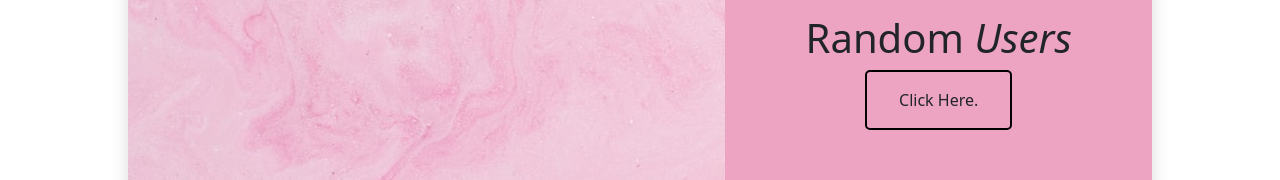
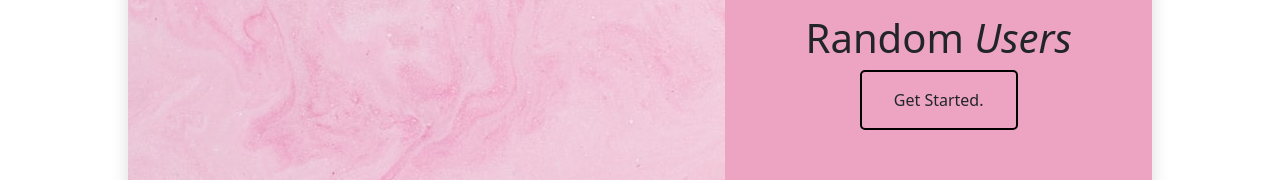
Before and after one commit to welpidem/random-users, a Vue app: page / in a window 1280 px wide. Shown: the part 324-504 px from the top of the page. Built offline with nearby package versions, Linux system fonts and the light colour scheme.

Commit message:
Update App.vue

```diff
--- a/src/App.vue
+++ b/src/App.vue
@@ -4,12 +4,12 @@ import { RouterLink, RouterView } from 'vue-router'
 import { useRouteConstants } from '@/composables/use-route-constants'
 import NavBar from './components/nav-bar.vue'
 
-const {routeName} = useRouteConstants();
+const { routeName } = useRouteConstants();
 const next = ref(false);
 
 </script>
 <template>
-  <div class="page-wrapper" v-if="next === false">
+    <div class="page-wrapper" v-if="next === false">
         <div class="content-wrapper shadow">
             <section id="section-1">
                 <div class="image-container">
@@ -17,21 +17,22 @@ const next = ref(false);
                 </div>
                 <div class="info-container">
                     <h1>Random <i>Users</i></h1>
-                    <label for="toggle2" @click="next = true, $router.push({name: routeName.home})">Click Here.</label>
+                    <label for="toggle2" @click="next = true, $router.push({ name: routeName.home })">Get Started.</label>
                 </div>
             </section>
         </div>
     </div>
-    <NavBar v-else/>
-  <RouterView />
+    <NavBar v-else />
+    <RouterView />
 </template>
 
 <style scoped>
-body{
-  background-color: rgba(214, 214, 214, 0.935);
+body {
+    background-color: rgba(214, 214, 214, 0.935);
 }
-a{
-  text-decoration: none;
+
+a {
+    text-decoration: none;
 }
 
 .page-wrapper {
```
